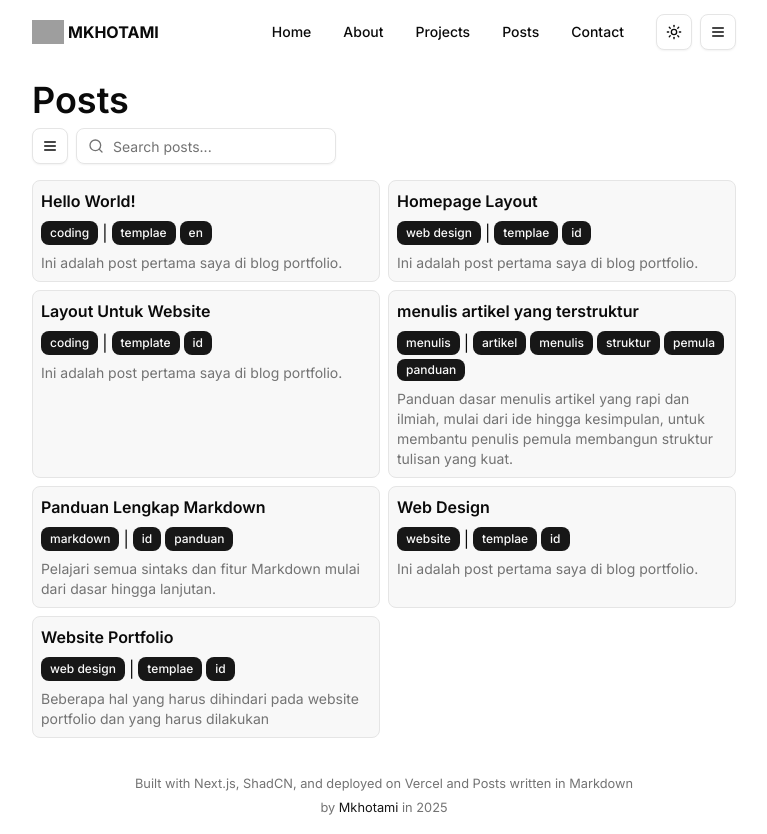
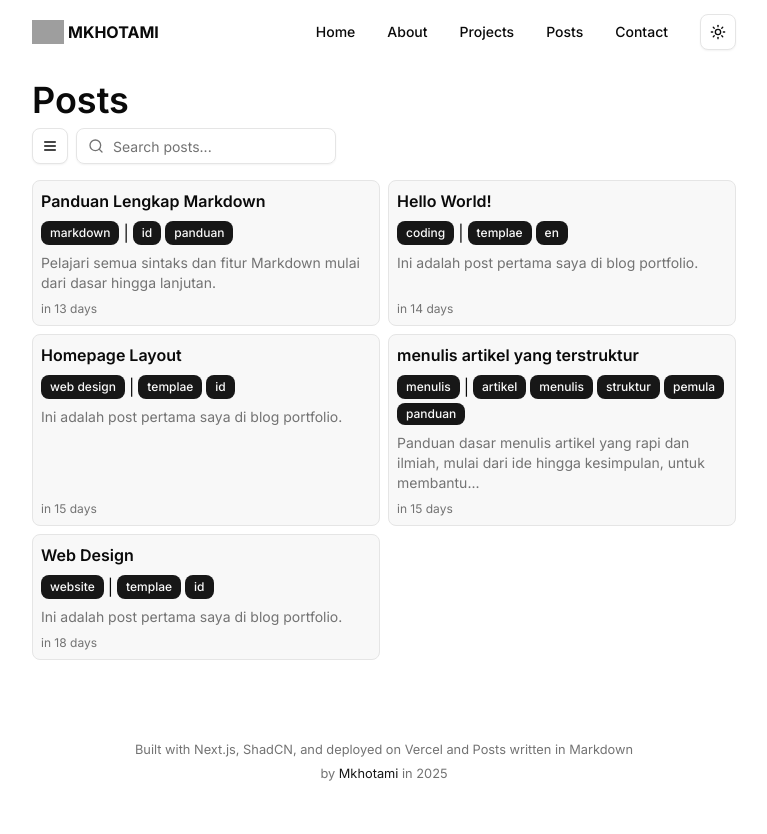
Before and after one commit to mkhotamirais/next-portfolio, a Next.js app: page /posts in a window 1280 px wide. Shown: the whole page, without its empty margins (256-1023 px from the left). After the commit the page ends 800 px from the top, so only its background shows below. Built offline with nearby package versions, Linux system fonts and the light colour scheme; grey boxes are pictures that could not be loaded.

Commit message:
banyak updae

```diff
--- a/app/(home-sections)/SectionPosts.tsx
+++ b/app/(home-sections)/SectionPosts.tsx
@@ -11,9 +11,11 @@ export default async function SectionPosts() {
       <div className="container">
         <h2 className="h2">Latest Posts</h2>
         <div className="grid grid-cols-1 sm:grid-cols-2 gap-2">
-          {posts.map((post, i) => (
-            <CardPost key={i} post={post} />
-          ))}
+          {posts
+            .sort((a, b) => new Date(b.meta.date).getTime() - new Date(a.meta.date).getTime())
+            .map((post, i) => (
+              <CardPost key={i} post={post} />
+            ))}
         </div>
         <Link href="/posts" className="mt-4 inline-block">
           <Button variant={"secondary"}>All Posts</Button>
--- a/components/CardPost.tsx
+++ b/components/CardPost.tsx
@@ -2,13 +2,16 @@ import { IPost } from "@/lib/types";
 import Link from "next/link";
 import React from "react";
 import { Badge } from "./ui/badge";
+import { smartTrim } from "@/lib/utils";
+import { formatDistanceToNow } from "date-fns";
+// import { en } from "date-fns/locale"; // jika ingin bahasa Indonesia
 
 export default function CardPost({ post }: { post: IPost }) {
   return (
     <Link
       href={`/posts/${post.slug}`}
       key={post.slug}
-      className="group space-y-2 relative border rounded-md p-2 bg-muted-foreground/5 hover:bg-muted-foreground/10 transition-all"
+      className="flex flex-col group space-y-2 relative border rounded-md p-2 bg-muted-foreground/5 hover:bg-muted-foreground/10 transition-all"
     >
       <h3 className="font-semibold">{post.meta.title}</h3>
       <div className="flex flex-wrap gap-1">
@@ -17,7 +20,10 @@ export default function CardPost({ post }: { post: IPost }) {
           <Badge key={tag}>{tag}</Badge>
         ))}
       </div>
-      <p className="text-muted-foreground text-sm">{post.meta.excerpt}</p>
+      <p className="text-muted-foreground text-sm grow">{smartTrim(post.meta.excerpt, 100)}</p>
+      <p className="mt-auto text-xs text-muted-foreground">
+        {formatDistanceToNow(new Date(post.meta.date), { addSuffix: true })}
+      </p>
     </Link>
   );
 }
--- a/layouts/Header.tsx
+++ b/layouts/Header.tsx
@@ -10,7 +10,9 @@ export default function Header() {
         <Logo />
         <div className="flex items-center gap-2">
           <NavDesktop />
-          <ThemeToggle />
+          <div className="hidden md:flex">
+            <ThemeToggle />
+          </div>
           <NavMobile />
         </div>
       </div>
--- a/layouts/NavMobile.tsx
+++ b/layouts/NavMobile.tsx
@@ -6,11 +6,16 @@ import Link from "next/link";
 import Logo from "@/components/Logo";
 import Sheet2 from "@/components/Sheet2";
 import { SheetClose } from "@/components/ui/sheet";
+import { ThemeToggle } from "./ThemeToggle";
 
 export default function NavMobile() {
   return (
+    <div className="flex md:hidden">
       <Sheet2 title={<Logo />} side="right">
         <nav className="flex flex-col gap-1 px-3">
+          <div className="flex justify-end">
+            <ThemeToggle />
+          </div>
           {c.main_menu.map((item, i) => (
             <SheetClose asChild key={i}>
               <Link href={item.url}>
@@ -22,5 +27,6 @@ export default function NavMobile() {
           ))}
         </nav>
       </Sheet2>
+    </div>
   );
 }
--- a/package.json
+++ b/package.json
@@ -15,6 +15,7 @@
     "@radix-ui/react-slot": "^1.2.3",
     "class-variance-authority": "^0.7.1",
     "clsx": "^2.1.1",
+    "date-fns": "^4.1.0",
     "gray-matter": "^4.0.3",
     "lucide-react": "^0.513.0",
     "marked": "^15.0.12",
--- a/posts/menulis-artikel-yang-terstruktur.md
+++ b/posts/2025-06-25-menulis-artikel-yang-terstruktur.md
@@ -8,6 +8,14 @@
 
 # Menulis Artikel yang Terstruktur
 
+## Daftar Isi
+- [Intro](#intro)
+- [Judul](#judul)
+- [Pendahuluan](#pendahuluan)
+- [Isi](#isi-pembahasan-utama)
+- [Penutup](#penutup-kesimpulan)
+
+## Intro
 Menulis artikel bukan hanya soal menyampaikan ide, tapi juga bagaimana ide itu disusun agar dapat dipahami pembaca dengan jelas. Banyak orang memiliki ide yang bagus, namun kesulitan mengubahnya menjadi tulisan yang terstruktur.
 
 Artikel ini ditulis sebagai panduan dasar untuk membantu kamu — dan saya sendiri — dalam membangun struktur penulisan yang rapi, sistematis, dan logis. Dengan memahami struktur yang baik, proses menulis akan terasa lebih mudah, dan pesan yang ingin disampaikan akan lebih kuat dan efektif.
@@ -57,7 +65,7 @@ Contoh:
 - Fokus menjawab _"Kenapa artikel ini penting?"_.
 - Tunjukan ke pembaca: _"Saya tahu masalahmu, dan saya punya solusi"_
 
-## Isi / Pembahasan Utama
+## Isi Pembahasan Utama
 ### Fungsi isi artikel
 - Menyampaikan gagasan utama secara sistematis.
 - Memberikan penjelasan, data, opini, atau contoh.
@@ -80,7 +88,7 @@ Contoh:
 - Satu paragraf = satu ide.
 - Jangan takut menghapus bagian yang tidak penting, kualitas lebih penting daripanjang.
 
-## Penutup / Kesimpulan
+## Penutup Kesimpulan
 Setiap tulisan yang baik harus punya akhir yang jelas. Penutup berfungsi untuk merangkum, memantapkan pemahaman pembaca, dan kadang memberi dorongan untuk bertindak atau berpikir lebih jauh.
 
 ### Fungsi Penutup
--- a/posts/web-design.md
+++ b/posts/2025-06-28-web-design.md
@@ -11,6 +11,7 @@ excerpt: "Ini adalah post pertama saya di blog portfolio."
 ## 📑 Daftar Isi
 
 - [Pendahuluan](#pendahuluan)
+- [mulai bisnis website](#mulai-bisnis-website)
 - [Homepage](#homepage)
 - [Footer](#footer)
 - [Yang Membuat Website Burul](#yang-membuat-website-buruk)
@@ -27,11 +28,14 @@ Web designer bersaing untuk waktu dan energi orang. Kebanyaan orang "memindai" w
 
 Baik atau buruknya website lebih tergantung pada baik buruknya UX daripada UI.
 
-# Mulai Bisnis Website
-1. Gunakan google analytic dan google search console.
-2. Perlu ada blog.
-3. Kumpulkan email pengunjung dengan cara menawarkan ebook atau subscribe newsletter.
-4. blajar mengedit area yang biasanya berubah pada website
+## Bisnis Website
+
+Gunakan google analytic dan google search console. Perlu ada blog. Kumpulkan email pengunjung dengan cara menawarkan ebook atau subscribe newsletter. belajar mengedit area yang biasanya berubah pada website
+
+### Portfolio Website
+**Hindari** Menambah animasi seperti: typewrite effect, particle backround, cursor trails, kelihatan gimic. Skillbar yang sangat subjektif. Tidak punya about page: pokonya bahas apapun tentang dirimu dalam satu page.
+
+**Tips** Portfolio jangan 1 page, setidaknya 4 pages: home, about, projects, contact. Homepage insinya section section yang berisi semua page yang lain dengan tombol yang mengarah ke page yang dituju. misalnya di homepage hanya memnceritakan dirimu dengan 1 paragraf, di about page pakai 5 paragraf. hero harus menjawab: who are you? what do you do? and ho you can help me?. harus ada foto kamu nya, setidaknya buat 2, untuk homepage dan about page
 
 ## Homepage (struktur dan design)
 ### 3 Hal yang membuat Homepage buruk
@@ -50,6 +54,12 @@ bawah, scroll untuk informasi.
 - Pages penggugah pengunjung, seperti testimoni, review, studi kasus, portfolio atau daftar brand yang bekerja denganmu.
 - CTA
 
+## Layout
+### Prinsip dasar
+1. Setiap page terdiri dari baris dan tiap baris beda ide, jadi jangan ada satu baris yang punya lebih dari satu ide, tiap baris juga berbeda secara visual dengan background berbeda.
+2. Background di setiap baris jangan sama berturut turut, kecuali ada visual pembedanya, gunakan setidaknya 3 warna, putih, abu dan warna primary serta background image. Tiap baris perlu ada padding atas dan bawah.
+3. Kontent diperlukan lebih dahulu sebelum membuat layout.
+
 ## Footer
 
 **Penggunaan dan Tipe** Penggunaannya adalah tempat di mana content tidak ada di navigasi utama, seperti informasi kontak atau page yang jarang digunakan. Footer itu perlu untuk mengikuti "Praktik Terbaik". Tipenya ada 3: normal, infinite scroll/Mini, Contextual (normal & infinite)
@@ -64,7 +74,7 @@ bawah, scroll untuk informasi.
 1. Slider, Autoplay, Marquee, orang menggunakannya karena kelihatan bagus, Orang merasa scroll itu menakutkan, jadi konten website dimasukan ke dalam ruang kecil, Promosi konten penting dan pengumuman.
 2. Nav: harus selalu di atas, kultivasi buat mobile nav pada desktop nav, sticky nav tanpa background, logo tanpa nama, tidak ada beranda/home tidak banyak orang tahu bahwa logo itu menuju home. hamburger icon yang tidak seperti hamburger icon. perlu arrow down untuk menu yang punya submenu.
 3. Tombol: Buat tombol bermakna, tidak "submit" tapi "publish", tidak kotak besar, icon tidak umum tanpa tulisan, toombol kotak besar, warna cta sama dengan warna lainnya.
-4. Text Align: Jangan align center tulisan yang lebih dari 3 baris, apalagi justify center, lebih lagi align right.
+4. Text Align tidak tepat: _Align left_ paling umum digunakan. _Align center_ untuk tulisan yang kurang dari 3, sedikit baris dan sempit, heading, atau konten di bawah heading, seperti untuk 1 baris yang berisi 3 kolom. _Justify center_ untuk minimal teks atau design mewah, atau media statis seperti majalah atau buku. _Align right_ hanya untuk nav.
 5. Splash pages: menampilkan tombol untuk menampilkan tampilan page.
 6. Animsi: customize cursor, kebanyakan animasi, preload, iniial animasi yang lambat. typewriter changing effects. jangan buat banyak hover untuk melihat content.
 7. Hero: Hero section yang menutupi semua screen. judul h1 yang tidak jelas, atau kalimatnya tidak selesai. text di atas background color yang overlaynya tidak cukup untuk membuat tulisan terlihat.
--- a/posts/layout-untuk-website.md
+++ /dev/null
@@ -1,15 +0,0 @@
----
-title: "Layout Untuk Website"
-date: "2025-06-26"
-category: "coding"
-tags: ["template", "id"]
-excerpt: "Ini adalah post pertama saya di blog portfolio."
----
-
-# Layout untuk Website
-## Prinsip dasar
-1. Setiap page terdiri dari baris dan tiap baris beda ide, jadi jangan ada satu baris yang punya lebih dari satu ide, tiap baris juga berbeda secara visual dengan background berbeda.
-2. Background di setiap baris jangan sama berturut turut, kecuali ada visual pembedanya, gunakan setidaknya 3 warna, putih, abu dan warna primary serta background image. Tiap baris perlu ada padding atas dan bawah.
-3. Kontent diperlukan lebih dahulu sebelum membuat layout.
-## Design Sections
-## Layouting
--- a/posts/website-portfolio.md
+++ /dev/null
@@ -1,18 +0,0 @@
----
-title: "Website Portfolio"
-date: "2025-06-25"
-category: "web design"
-tags: ["templae", "id"]
-excerpt: "Beberapa hal yang harus dihindari pada website portfolio dan yang harus dilakukan"
----
-
-# Website Portfolio
-## Hindari
-1. Menambah animasi seperti: typewrite effect, particle backround, cursor trails, kelihatan gimic.
-2. Skillbar yang sangat subjektif
-3. Tidak punya about page : pokonya bahas apapun tentang dirimu dalam satu page.
-
-## Tips
-1. Portfolio jangan 1 page, setidaknya 4 pages: home, about, projects, contact. Homepage insinya section section yang berisi semua page yang lain dengan tombol yang mengarah ke page yang dituju. misalnya di homepage hanya memnceritakan dirimu dengan 1 paragraf, di about page pakai 5 paragraf.
-2. hero harus menjawab: who are you? what do you do? and ho you can help me?
-3. harus ada foto kamu nya, setidaknya buat 2, untuk homepage dan about page
```
Also changed, not shown: posts/2025-06-23-panduan-menulis-markdown.md (renamed from posts/panduan-menulis-markdown.md), posts/2025-06-24-hello-world.md (renamed from posts/hello-world.md), posts/2025-06-25-homepage-layout.md (renamed from posts/homepage-layout.md), 1 other file (tests, documents, lock files or other folders). Lines whose indentation alone changed are shown as unchanged.
